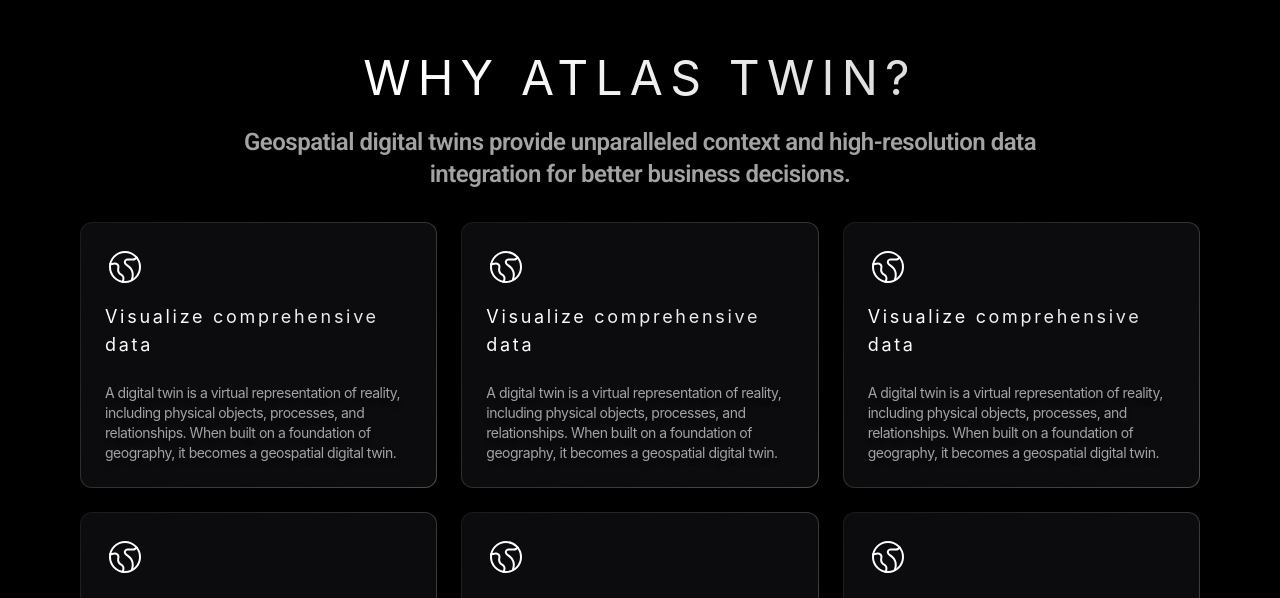
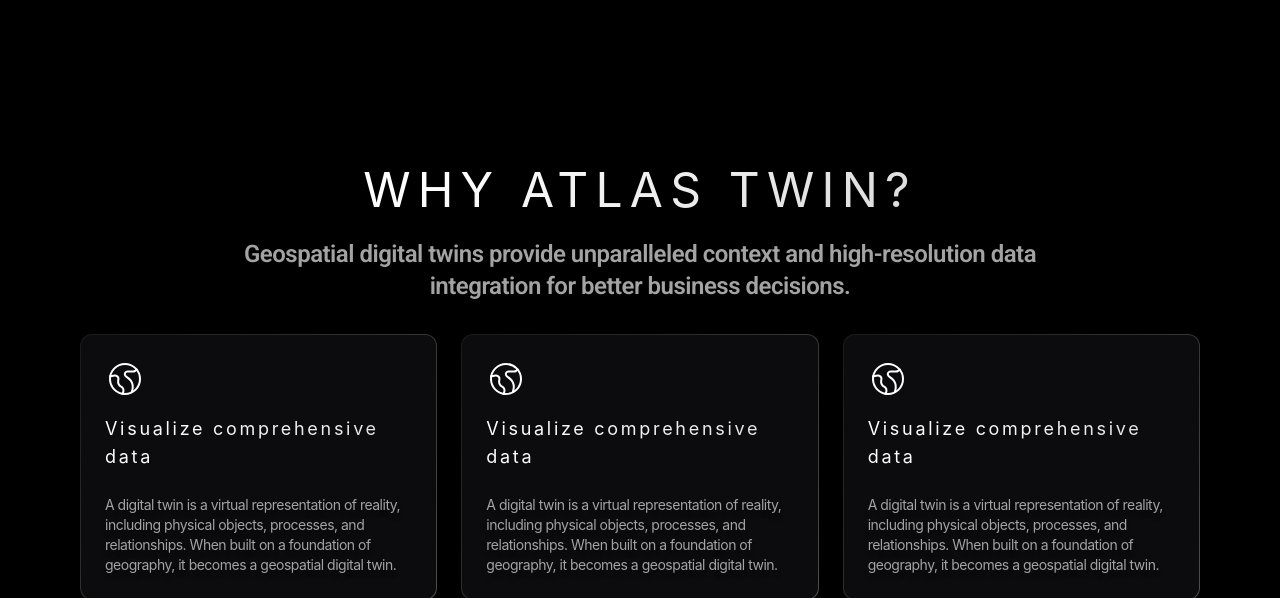
Before and after one commit to gamzecemali/atlas-landing-page, a React (Create React App) app: page /about in a window 1280 px wide. Shown: the part 2802-3400 px from the top of the page. Built offline with nearby package versions, Linux system fonts and the light colour scheme.

Commit message:
update contact

```diff
--- a/src/components/AboutUs/Section42.jsx
+++ b/src/components/AboutUs/Section42.jsx
@@ -36,7 +36,7 @@
   ]
 
   return (
-    <div className="flex flex-col items-stretch gap-4 sm:gap-6 lg:gap-8 px-4 sm:px-8 md:px-16 lg:px-20 xl:px-[80px] 2xl:px-[120px] pt-16 sm:pt-24 md:pt-28 lg:pt-32 pb-8 sm:pb-16 md:pb-20 lg:pb-[120px] mt-8 sm:mt-12 md:mt-16 lg:mt-20">
+    <div className="flex flex-col items-stretch gap-4 sm:gap-6 lg:gap-8 px-4 sm:px-8 md:px-16 lg:px-20 xl:px-[80px] 2xl:px-[120px] pt-32 sm:pt-36 md:pt-40 lg:pt-44 pb-8 sm:pb-16 md:pb-20 lg:pb-[120px] mt-24 sm:mt-28 md:mt-32 lg:mt-36">
       {/* Header Section */}
       <div className="flex flex-col justify-center items-center gap-3 sm:gap-4 md:gap-6">
         <h2
--- a/src/components/ContactUsPage.css
+++ b/src/components/ContactUsPage.css
@@ -6,6 +6,7 @@
   justify-content: center;
   align-items: center;
   padding: 20px;
+  padding-top: 100px;
   font-family: 'Inter', sans-serif;
 }
 
@@ -254,6 +255,10 @@
 }
 
 @media (max-width: 768px) {
+  .contact-us-page {
+    padding-top: 120px;
+  }
+
   .contact-container {
     padding: 24px 16px;
     gap: 32px;
@@ -277,6 +282,7 @@
 @media (max-width: 480px) {
   .contact-us-page {
     padding: 10px;
+    padding-top: 140px;
   }
 
   .contact-container {
```
